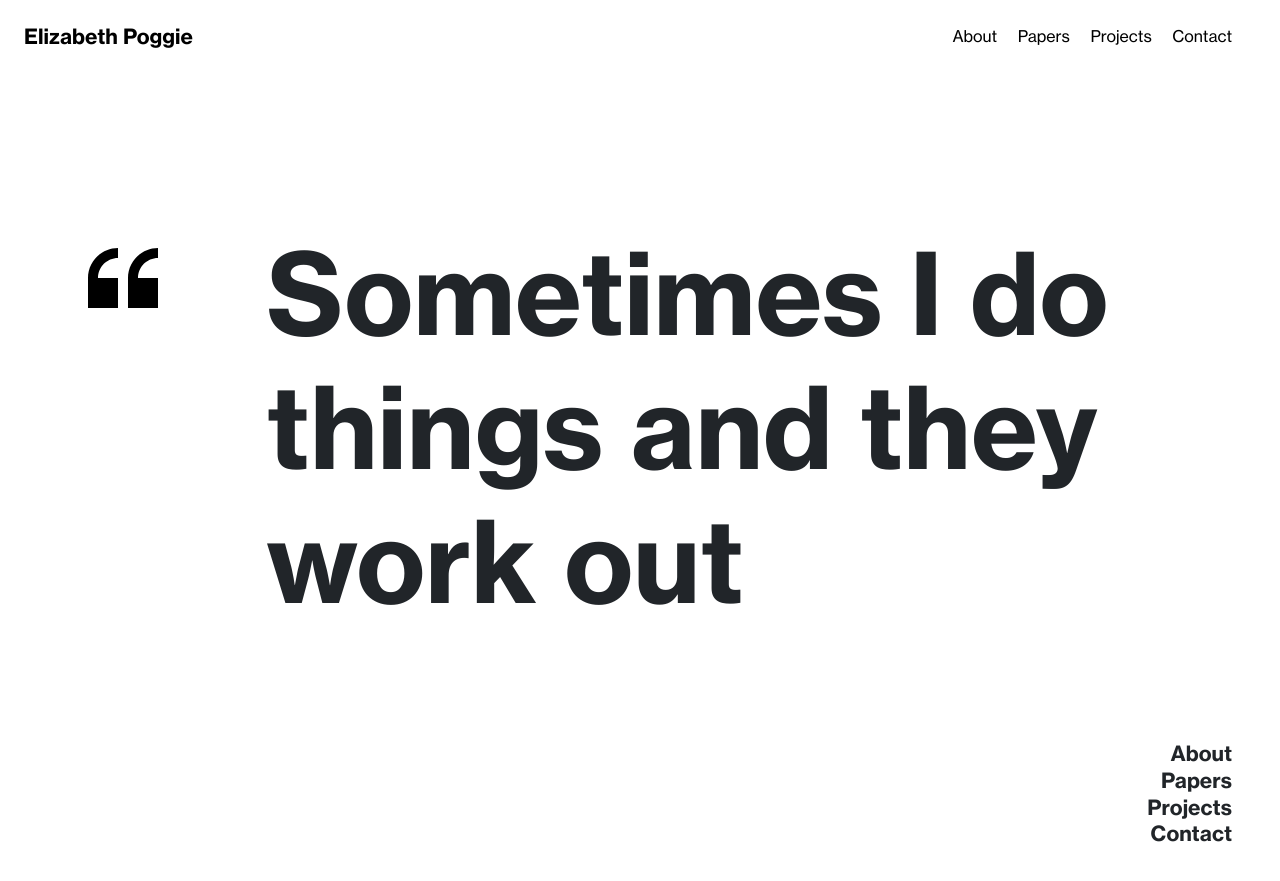
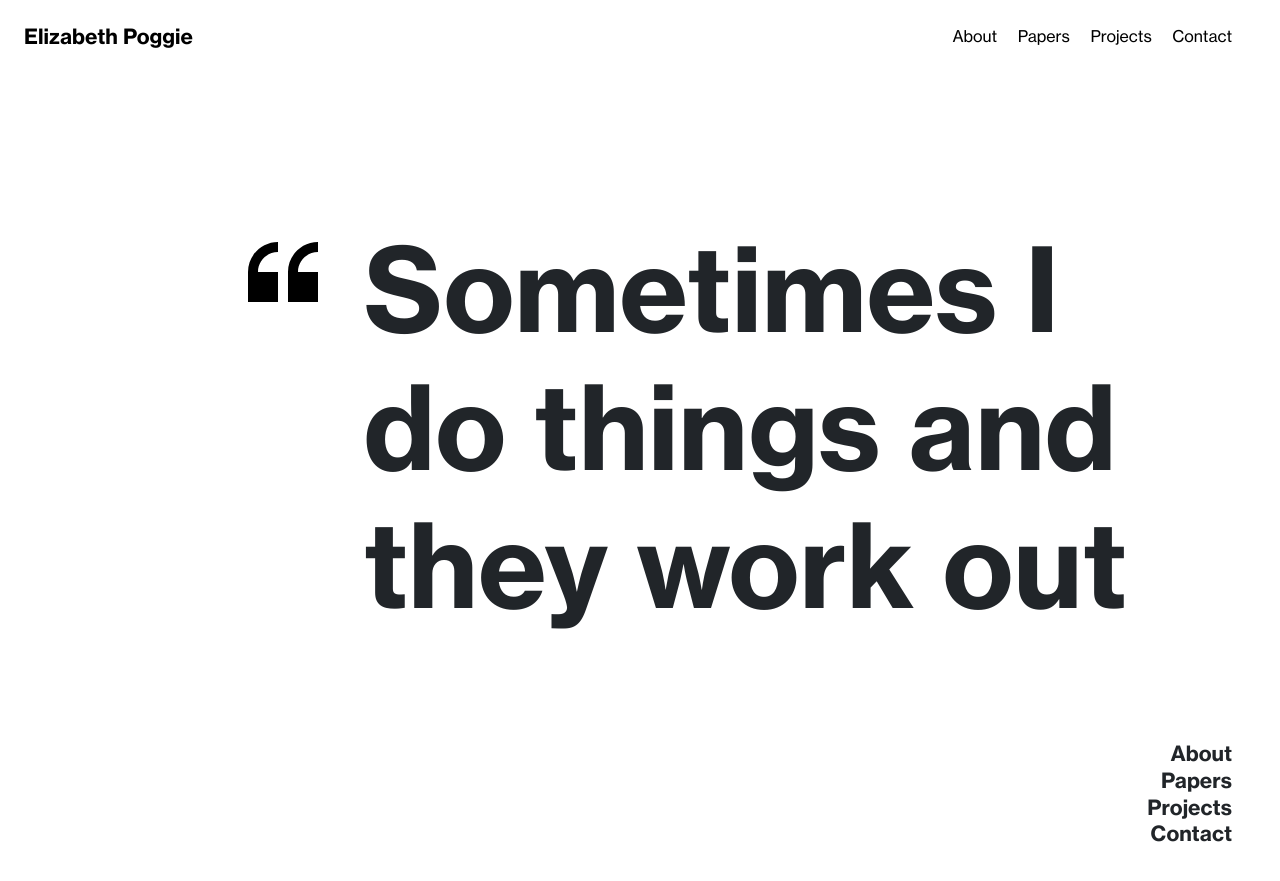
Before and after one commit to elizabeth-poggie/elizabethpoggie, a Jekyll site: the page built from elizabethpoggie/index.markdown, in a window 1280 px wide. Shown: the top 881 px of the page. Built offline with Jekyll 4.4.1, drawn with Linux system fonts in a browser that asks for light colours.

Commit message:
making index responsive

```diff
--- a/elizabethpoggie/_layouts/index.html
+++ b/elizabethpoggie/_layouts/index.html
@@ -9,8 +9,8 @@ layout: wrapper
     </header>
     <main role="main" class="inner cover">
         <div class="row p-4">
-            <div class="col col-lg-2 col-md-2 text-right">
-                <img class="quotations m-3	d-none d-sm-block" src="../assets/svg/edit-tools.svg" alt="failure">
+            <div class="col-12 col-lg-2 col-md-2 col-xl-3">
+                <img class="quotations m-3	d-none d-sm-none d-md-block" style="float:right;" src="../assets/svg/edit-tools.svg" alt="failure">
             </div>
             <div class="col">
                 <h1 class="small-title-font">Sometimes I do things and they work out</h1>
--- a/elizabethpoggie/assets/css/style.css
+++ b/elizabethpoggie/assets/css/style.css
@@ -18,7 +18,7 @@
 /*Text Specs*/
 h1{
   font-family: title_font;
-  font-size: 7rem !important;
+  font-size: 9vw !important;
 }
 
 h2 {
@@ -70,6 +70,7 @@ a:hover {
 .cover-container {
   width: 100vw !important;
   height: calc(100vh - 73px) !important; /* 73px is the height of the navigation bar */
+
 }
 
 /* navbar styling */
@@ -82,12 +83,6 @@ a:hover {
 
 .quotations { /*Image sizing for quotations*/
   width:70px;
-}
-
-@media screen and (max-width: 768px) {
-  .small-title-font {
-    font-size: 5rem !important;
-  }
 }
 
 /*custom progress bar*/
```
